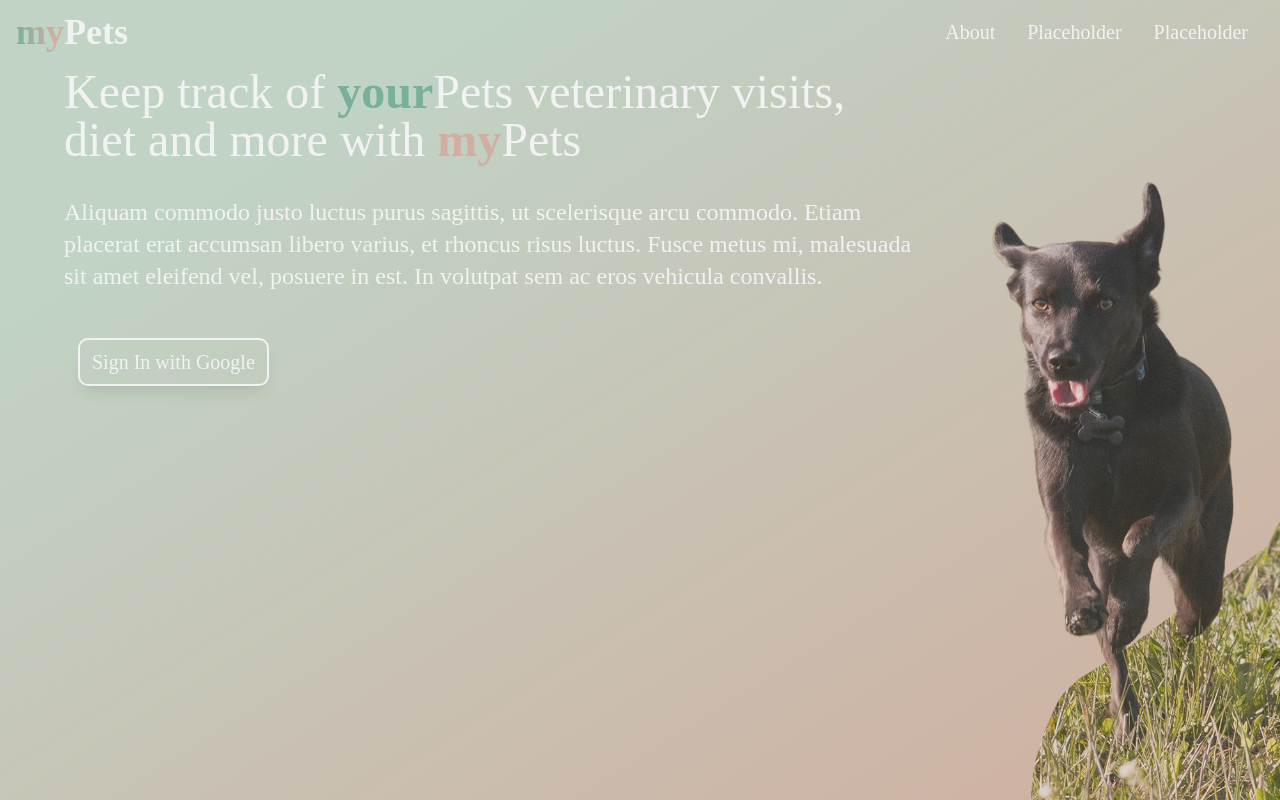
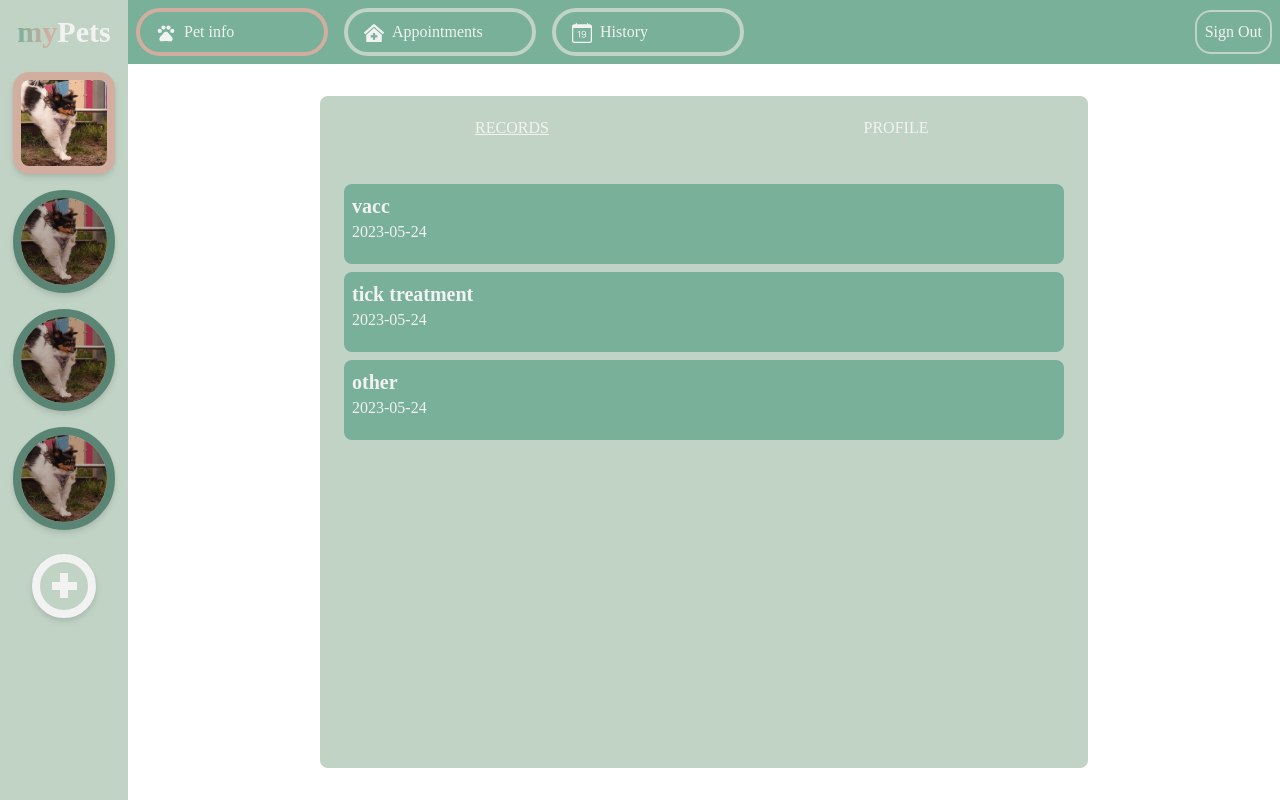
Before and after one commit to portrecistajeden/mypets-react, a React (Create React App) app: page /user/pet in a window 1280 px wide. Before the commit this address led to /. Built offline with nearby package versions, Linux system fonts and the light colour scheme; no server answers; sample sign-in values are in the browser's storage.

Commit message:
fix: remove keeping logged user info in localStorage

```diff
--- a/src/App.jsx
+++ b/src/App.jsx
@@ -4,7 +4,7 @@ import LayoutUser from './Layouts/LayoutUser';
 import Home from './Pages/Home';
 import Appointments from './Pages/Appointments';
 import History from './Pages/History';
-import PetInfo from './Components/PetInfo';
+import PetCard from './Components/PetCard';
 
 import firebase from 'firebase/compat/app';
 import 'firebase/compat/firestore';
@@ -12,6 +12,7 @@ import 'firebase/compat/auth';
 
 import { useAuthState } from 'react-firebase-hooks/auth';
 import { useCollectionData } from 'react-firebase-hooks/firestore';
+import { useState } from 'react';
 
 firebase.initializeApp({
 	apiKey: 'AIzaSyBbCiCsmhTiNzENAmrGVewUcaS0rV00mEA',
@@ -36,7 +37,7 @@ export default function App() {
 					<Route index element={<Home data={{ auth: auth, firebase: firebase, user: user, firestore: firestore }} />} />
 				</Route>
 				<Route path='/user' element={<LayoutUser data={{ auth: auth, user: user }} />}>
-					<Route path='/user/pet' element={<PetInfo data={{ firestore: firestore, user: user }} />} />
+					<Route path='/user/pet' element={<PetCard data={{ firestore: firestore, user: user }} />} />
 					<Route path='/user/appointments' element={<Appointments />} />
 					<Route path='/user/history' element={<History />} />
 				</Route>
--- a/src/Components/NavbarUser.jsx
+++ b/src/Components/NavbarUser.jsx
@@ -4,6 +4,7 @@ import { MdPets } from 'react-icons/md';
 import { FaClinicMedical } from 'react-icons/fa';
 import { BsCalendarDate } from 'react-icons/bs';
 import NavbarLink from './NavbarLink';
+import SignOut from './SignOut';
 
 export default function NavbarUser({ data }) {
 	const [activePage, setActivePage] = useState('Pet info');
@@ -11,9 +12,9 @@ export default function NavbarUser({ data }) {
 	const navigate = useNavigate();
 
 	const signOut = () => {
-		auth.signOut();
-		localStorage.clear();
+		auth.signOut().then(localStorage.clear());
 		navigate('/');
+		console.log(localStorage);
 	};
 
 	return (
@@ -47,12 +48,7 @@ export default function NavbarUser({ data }) {
 					}}
 				/>
 			</div>
-			<button
-				id='sign-out'
-				className='mx-2 p-2 bg-primary border-2 border-background rounded-[16px] hover:rounded-[4px] duration-200'
-				onClick={signOut}>
-				Sign Out
-			</button>
+			<SignOut signOut={signOut} />
 		</div>
 	);
 }
--- /dev/null
+++ b/src/Components/PetCard.jsx
@@ -0,0 +1,55 @@
+import { useState } from 'react';
+import { useOutletContext } from 'react-router-dom';
+import PetInfo from './PetInfo';
+import PetRecords from './PetRecords';
+
+export default function PetCard({ data }) {
+	const { firestore, user } = data;
+	const [activeTab, setActiveTab] = useState('records');
+	const [activePet] = useOutletContext();
+
+	// const collection = firestore.collection('users');
+
+	// const getUser = async (userEmail) => {
+	// 	const user = await collection.where('email', '==', userEmail).get();
+	// 	return user;
+	// };
+	return (
+		<div className='flex flex-col xl:w-2/3 xl:mx-auto grow bg-background m-8 rounded-lg overflow-hidden'>
+			<div id='flex flex-row pet-info-tabs p-2'>
+				<button
+					id='records'
+					onClick={() => setActiveTab('records')}
+					className={`w-1/2 h-16 m-0 ${activeTab === 'records' ? 'underline' : ''}`}>
+					RECORDS
+				</button>
+				<button
+					id='profile'
+					onClick={() => setActiveTab('profile')}
+					className={`w-1/2 h-16 m-0 ${activeTab === 'profile' ? 'underline' : ''}`}>
+					PROFILE
+				</button>
+			</div>
+			<div className='h-full overflow-hidden m-2 rounded-b-lg '>
+				<div
+					id='pet-records'
+					className={`${
+						activeTab !== 'records' ? '-translate-y-full' : ''
+					}  w-full h-full transition-transform duration-200 overflow-hidden p-2`}>
+					<div>
+						<PetRecords />
+					</div>
+				</div>
+				<div
+					id='pet-profile'
+					className={`${
+						activeTab === 'profile' ? '-translate-y-full' : ''
+					} grid grid-cols-2 gap-4 w-full h-full transition-transform duration-200 overflow-hidden p-2`}>
+					<div className='h-fit bg-primary rounded-lg p-4'>
+						<PetInfo activePet={activePet[0]} />
+					</div>
+				</div>
+			</div>
+		</div>
+	);
+}
--- a/src/Components/PetIcon.jsx
+++ b/src/Components/PetIcon.jsx
@@ -1,14 +1,14 @@
 import vincijpg from '../Images/vinci.jpg';
 
 function PetIcon({ data }) {
-	const { activePet, pet, setActivePet } = data;
+	const { activePetID, pet, setActivePet } = data;
 
 	return (
 		<div id='photoWrapper' className='aspect-square w-[80%] my-2 drop-shadow-md shadow-stone-300'>
 			<img
 				className={`${
-					activePet === pet.id ? 'rounded-[16px] border-accent' : 'border-primary brightness-75'
-				} rounded-[64px] hover:rounded-[16px] border-8  object-cover duration-300 cursor-pointer`}
+					activePetID === pet.id ? 'rounded-[16px] border-accent' : 'border-primary brightness-75 rounded-[64px]'
+				}  hover:rounded-[16px] border-8  object-cover duration-300 cursor-pointer`}
 				src={vincijpg}
 				id={pet.id}
 				onClick={() => setActivePet(pet.id)}
--- a/src/Components/PetInfo.jsx
+++ b/src/Components/PetInfo.jsx
@@ -1,14 +1,21 @@
-import { useState } from 'react';
+import { useEffect } from 'react';
 
-export default function PetInfo({ data }) {
-	const { firestore, user } = data;
-	const [activePet, setActivePet] = useState('');
+export default function PetInfo({ activePet }) {
+	const mappedData = Object.entries(activePet).map(([key, value]) => {
+		if ((key !== 'id') & (key !== 'imgSrc')) {
+			return (
+				<div className='w-full h-8 flex flex-row justify-between'>
+					<label>{key}</label>
+					<label className='font-bold'>{value}</label>
+				</div>
+			);
+		}
+	});
 
-	const collection = firestore.collection('users');
-
-	// const getUser = async (userEmail) => {
-	// 	const user = await collection.where('email', '==', userEmail).get();
-	// 	return user;
-	// };
-	return <div className='text-black'>Pet info</div>;
+	return (
+		<>
+			{mappedData}
+			<button className='mx-auto'>Edit</button>
+		</>
+	);
 }
--- /dev/null
+++ b/src/Components/PetRecords.jsx
@@ -0,0 +1,30 @@
+export default function PetRecords() {
+	const data = [
+		{
+			type: 'vacc',
+			date: '2023-05-24',
+			notes: 'Lorem ipsum',
+		},
+		{
+			type: 'tick treatment',
+			date: '2023-05-24',
+			notes: 'Lorem ipsum',
+		},
+		{
+			type: 'other',
+			date: '2023-05-24',
+			notes: 'Lorem ipsum',
+		},
+	];
+
+	const mappedData = data.map((element) => (
+		<div className='h-20 m-2 rounded-lg p-2 bg-primary'>
+			<div className='flex flex-col'>
+				<label className='text-xl font-bold'>{element.type}</label>
+				<label>{element.date}</label>
+			</div>
+		</div>
+	));
+
+	return <>{mappedData}</>;
+}
--- a/src/Components/Sidebar.jsx
+++ b/src/Components/Sidebar.jsx
@@ -1,13 +1,11 @@
 import { useState } from 'react';
 import vincijpg from '../Images/vinci.jpg';
-import dogsData from '../dataFiles/dogs.json';
 import PetIcon from './PetIcon';
 import AddPet from './AddPet';
 
-export default function Sidebar() {
-	const [activePet, setActivePet] = useState(1);
-
-	const mapPets = dogsData.dogs.map((pet) => <PetIcon data={{ activePet, pet, setActivePet }} key={pet.id} />);
+export default function Sidebar({ data }) {
+	const { activePetID, setActivePet, dogs } = data;
+	const mapPets = dogs.map((pet) => <PetIcon data={{ activePetID, pet, setActivePet }} key={pet.id} />);
 
 	return (
 		<div className={`overflow-hidden relative flex flex-col items-center h-screen bg-background z-20 w-32`}>
--- /dev/null
+++ b/src/Components/SignOut.jsx
@@ -0,0 +1,10 @@
+export default function SignOut({ signOut }) {
+	return (
+		<button
+			id='sign-out'
+			className='mx-2 p-2 bg-primary border-2 border-background rounded-[16px] hover:rounded-[4px] duration-200'
+			onClick={signOut}>
+			Sign Out
+		</button>
+	);
+}
--- a/src/Layouts/LayoutUser.jsx
+++ b/src/Layouts/LayoutUser.jsx
@@ -1,21 +1,22 @@
 import NavbarUser from '../Components/NavbarUser';
 import Sidebar from '../Components/Sidebar';
+import dogsData from '../dataFiles/dogs.json';
 import { Navigate, Outlet } from 'react-router-dom';
-import { useEffect } from 'react';
+import { useEffect, useState } from 'react';
 
 export default function LayoutUser({ data }) {
-	const { auth, children } = data;
-
-	const user = JSON.parse(localStorage.getItem('user'));
+	const { auth, user } = data;
+	const [activePetID, setActivePet] = useState(1);
+	const activePet = dogsData.dogs.filter((pet) => pet.id === activePetID);
 
 	return user === null ? (
 		<Navigate to='/' replace />
 	) : (
 		<div className='flex flex-row'>
-			<Sidebar />
-			<div className='grow'>
+			<Sidebar data={{ activePetID: activePetID, setActivePet: setActivePet, dogs: dogsData.dogs }} />
+			<div className='flex flex-col grow'>
 				<NavbarUser data={{ auth: auth }} />
-				<Outlet />
+				<Outlet context={[activePet]} />
 			</div>
 		</div>
 	);
--- a/src/Pages/Home.jsx
+++ b/src/Pages/Home.jsx
@@ -27,7 +27,6 @@ export default function Home({ data }) {
 							auth: auth,
 							firebase: firebase,
 							user: user,
-							firestore: firestore,
 						}}
 					/>
 					{/* <Button target='/user/pets' text={'Sign in'} bgHoverColor={'bg-pink-300'}/> */}
--- a/tailwind.config.js
+++ b/tailwind.config.js
@@ -13,15 +13,6 @@ module.exports = {
                 'primary': '#78b09a',
                 'secondary': '#f2f2f2',
                 'accent': '#d1ae9f'
-            },
-            animation: {
-              'add-pet-pulse': 'add-pet-pulse 0.8s linear 1'
-            },
-            keyframes: {
-              "add-pet-pulse": {
-                'from to': {borderRadius: '64px'},
-                '50%': {borderRadius: '16px'},
-              }
             }
         },
      },
```
